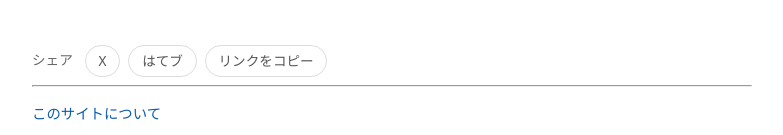
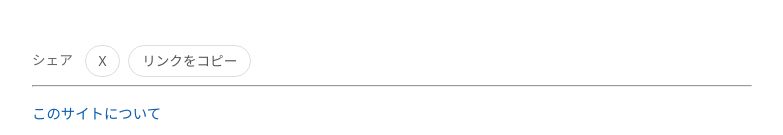
Before and after one commit to meihei3/konsyuu-no-php, an Astro site: page /posts/2026-11-16 in a window 1280 px wide. Shown: the part 3177-3312 px from the top of the page, without its empty margins (248-1031 px from the left). Built offline with nearby package versions, Linux system fonts and the light colour scheme; Astro itself is replaced by a stand-in of ours.

Commit message:
シェアボタンからはてブも外し、X とリンクコピーだけにする

```diff
--- a/src/pages/posts/[...slug].astro
+++ b/src/pages/posts/[...slug].astro
@@ -16,7 +16,6 @@ const { Content } = await render(post);
 const shareUrl = `${Astro.site?.toString().replace(/\/$/, '') ?? ''}${import.meta.env.BASE_URL}posts/${post.id.replace(/\.md$/, '')}/`;
 const shareLinks = [
   { label: 'X', href: `https://twitter.com/intent/tweet?text=${encodeURIComponent(post.data.title)}&url=${encodeURIComponent(shareUrl)}` },
-  { label: 'はてブ', href: `https://b.hatena.ne.jp/entry/${shareUrl}` },
 ];
 ---
 
```
